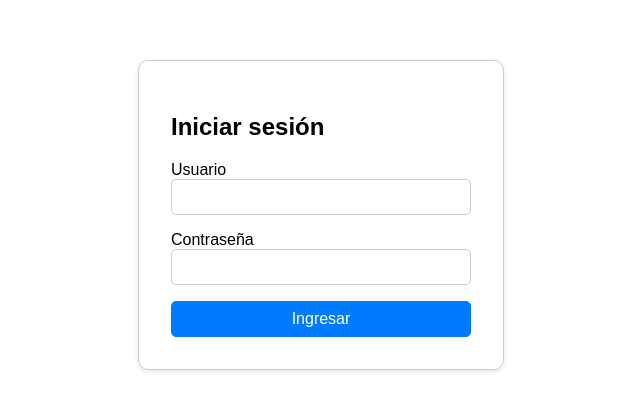
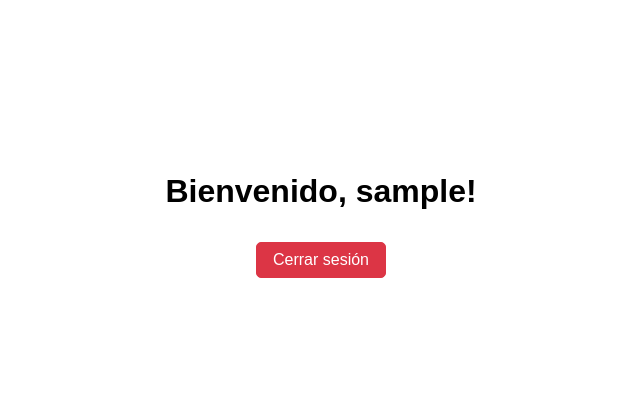
Before and after one commit to OSarmient/operador_wa, a Vue app: page / in a window 1280 px wide. Shown: the part 185-596 px from the top of the page, without its empty margins (319-959 px from the left). Built offline with nearby package versions, Linux system fonts and the light colour scheme; sample sign-in values are in the browser's storage.

Commit message:
Login y logout funcional

```diff
--- a/package.json
+++ b/package.json
@@ -12,7 +12,10 @@
     "bootstrap": "^5.2.3",
     "bootstrap-vue": "^2.23.1",
     "socket.io": "^4.6.1",
-    "vue": "^3.2.47"
+    "socket.io-client": "^4.6.1",
+    "vue": "^3.2.36",
+    "vue-router": "^4.0.13",
+    "vuex": "^4.1.0"
   },
   "devDependencies": {
     "@vitejs/plugin-vue": "^4.0.0",
--- a/src/App.vue
+++ b/src/App.vue
@@ -1,16 +1,12 @@
 <template>
-  <div id="app">
-    <Auth />
-  </div>
+  <router-view />
 </template>
 
 <script>
-import Auth from "./components/Auth.vue";
+import Auth from "@/components/Auth.vue";
 
 export default {
-  components: {
-    Auth,
-  },
+  name : "App",
 };
 </script>
 
--- a/src/components/Auth.vue
+++ b/src/components/Auth.vue
@@ -25,6 +25,7 @@
           Ingresar
         </button>
       </form>
+      <p v-if="errorMessage" class="error-message">{{ errorMessage }}</p>
     </div>
   </div>
 </template>
@@ -33,10 +34,12 @@
 import axios from 'axios';
 
 export default {
+  name: 'Auth',
   data() {
     return {
       username: '',
       password: '',
+      errorMessage: '',
     };
   },
   methods: {
@@ -48,18 +51,19 @@ export default {
         });
 
         if (response.status === 200) {
-          console.log(response.data)
-          console.log(response.headers)
-          window.localStorage.setItem('token', response.data.message);
+          // console.log(response.headers)
+          window.localStorage.setItem('username', this.username);
+          window.localStorage.setItem('token', response.data.auth_token);
           // Realizar acciones después de una autenticación exitosa
+          this.$router.push('/'); //this.$router.push({ name: 'Home' });
         } else {
-          console.error('Error de autenticación:', response.data.message);
+          this.errorMessage = 'No es 200: ' + response.data.message;
         }
       } catch (error) {
         if (error.response) {
-          console.error('Error de autenticación:', error.response.data.message);
+          this.errorMessage = 'Error de otra cosa: ' + error.response.data.message;
         } else {
-          console.error('Error de conexión:', error.message);
+          this.errorMessage = 'Error de conexión: ' + error.message;
         }
       }
     },
@@ -111,4 +115,10 @@ button:hover {
   background-color: #0056b3;
   border-color: #0056b3;
 }
+
+.error-message {
+  color: #dc3545;
+  margin-top: 1rem;
+  text-align: center;
+}
 </style>
--- /dev/null
+++ b/src/components/Home.vue
@@ -0,0 +1,64 @@
+<template>
+    <div class="home-container">
+      <h1>Bienvenido, {{ username }}!</h1>
+      <button @click="logout">Cerrar sesión</button>
+    </div>
+  </template>
+
+  <script>
+  export default {
+    name: 'Home',
+    data() {
+      return {
+        username: '',
+      };
+    },
+    beforeCreate(){
+      const token = window.localStorage.getItem('token');
+      if (!token) {
+        this.$router.push('/login');
+      }
+    },
+    mounted() {
+      // Aquí puedes obtener el nombre de usuario desde la API, el almacenamiento local, etc.
+      this.username = window.localStorage.getItem('username');
+    },
+    methods: {
+      logout() {
+        window.localStorage.removeItem('token');
+        // Redirigir al usuario a la página de inicio de sesión
+        this.$router.push('/login');
+      },
+    },
+  };
+  </script>
+
+  <style scoped>
+  .home-container {
+    display: flex;
+    flex-direction: column;
+    align-items: center;
+    justify-content: center;
+    height: 100vh;
+  }
+
+  h1 {
+    font-size: 2rem;
+    margin-bottom: 2rem;
+  }
+
+  button {
+    padding: 0.5rem 1rem;
+    font-size: 1rem;
+    color: #fff;
+    background-color: #dc3545;
+    border: 1px solid #dc3545;
+    border-radius: 5px;
+    cursor: pointer;
+  }
+
+  button:hover {
+    background-color: #c82333;
+    border-color: #c82333;
+  }
+  </style>
--- a/src/main.js
+++ b/src/main.js
@@ -1,4 +1,7 @@
 import { createApp } from 'vue';
 import App from './App.vue';
+import router from './router';
 
-createApp(App).mount('#app');
+createApp(App)
+    .use(router)
+    .mount('#app');
--- /dev/null
+++ b/src/router.js
@@ -0,0 +1,23 @@
+import { createRouter, createWebHistory } from 'vue-router';
+import Home from '@/components/Home.vue';
+import Login from '@/components/Auth.vue';
+
+const routes = [
+  {
+    path: '/',
+    name: 'home',
+    component: Home,
+  },
+  {
+    path: '/login',
+    name: 'login',
+    component: Login,
+  },
+];
+
+const router = createRouter({
+  history: createWebHistory(),
+  routes,
+});
+
+export default router;
```
Also changed, not shown: src/store.js (added, +9 -0 lines), 1 other file (tests, documents, lock files or other folders).
